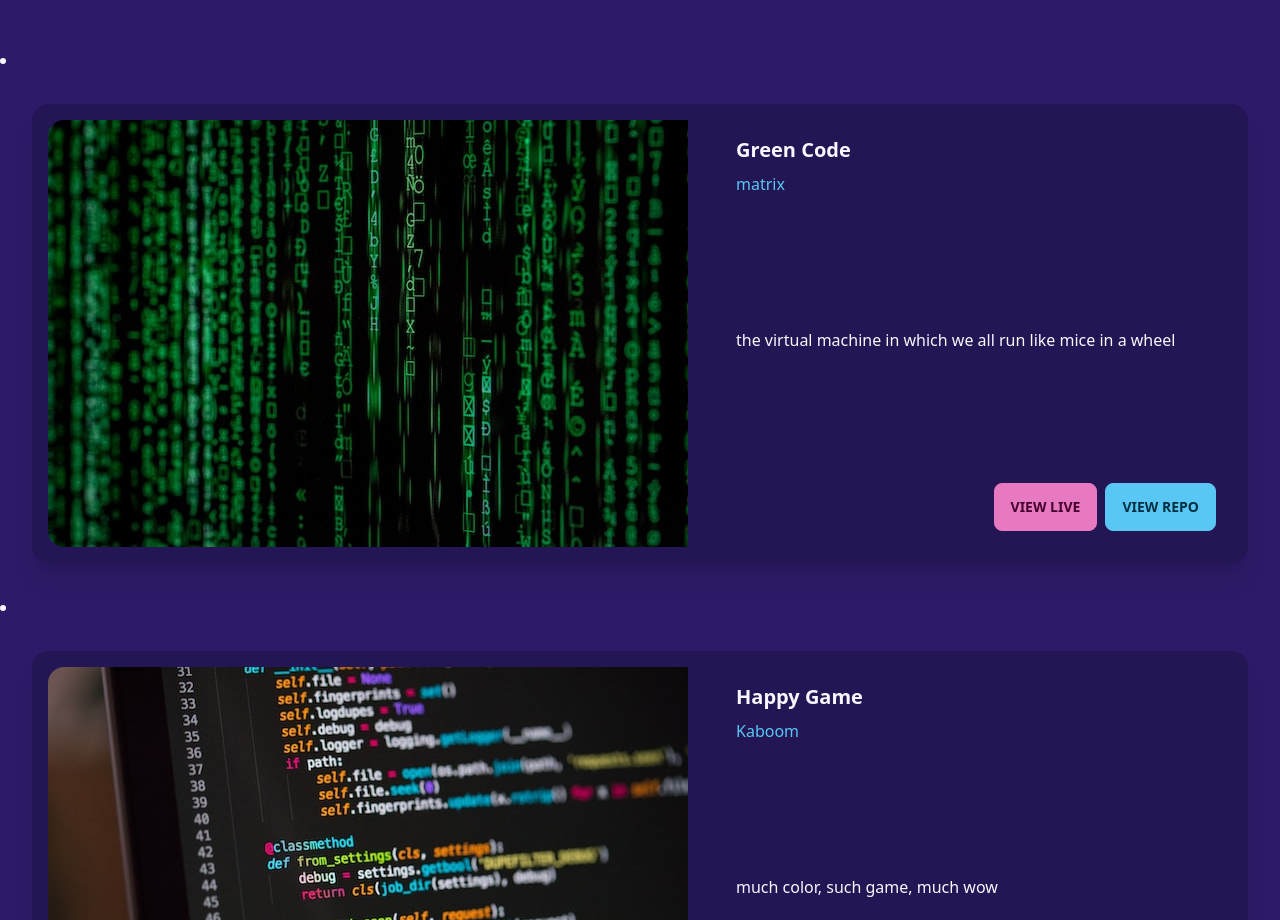
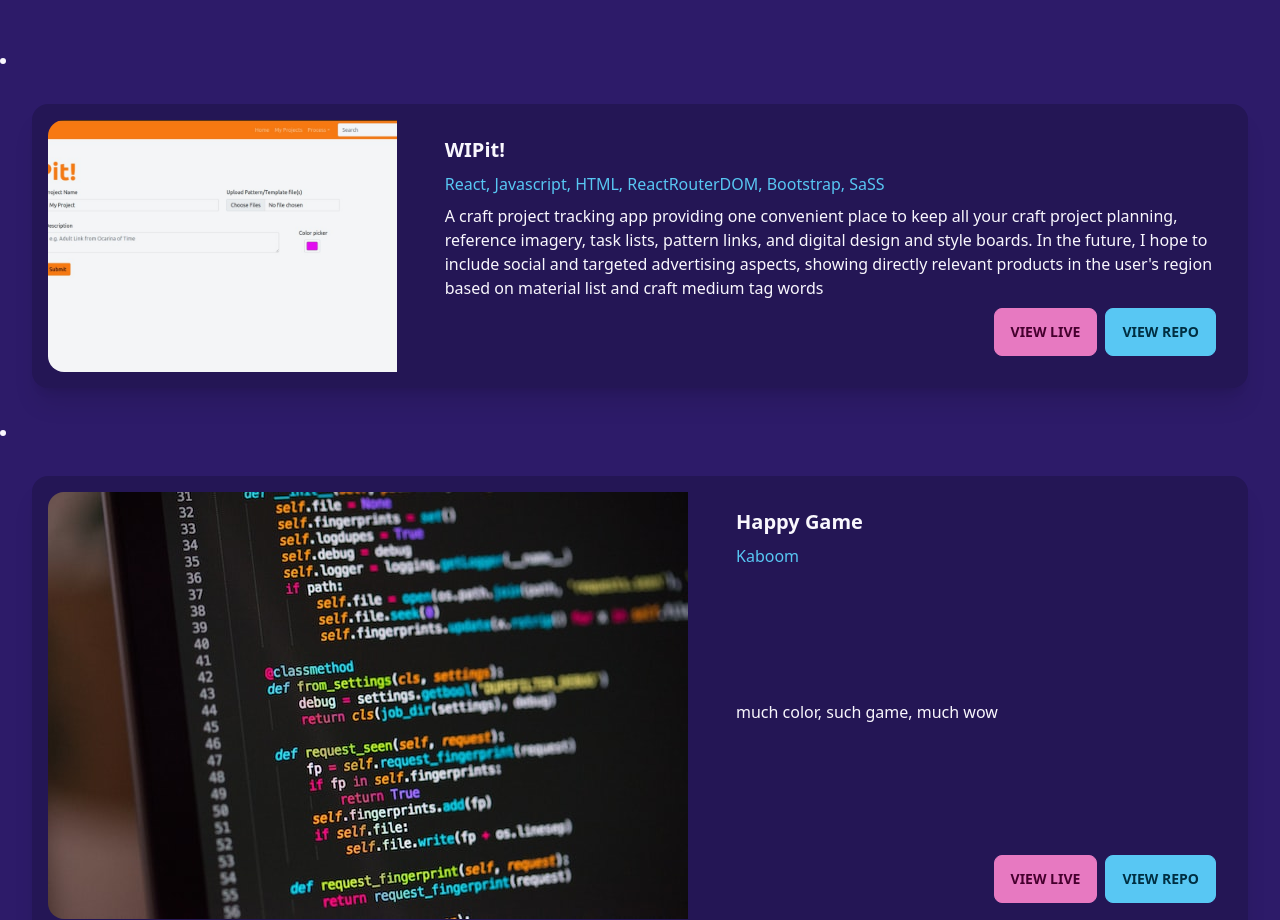
Before and after one commit to kemetcalf/portfolio-2023, a React (Create React App) app: page / in a window 1280 px wide. Shown: the part 1440-2360 px from the top of the page. Built offline with nearby package versions, Linux system fonts and the light colour scheme.

Commit message:
First cards functional for ProjectGallery

```diff
--- a/src/Components/ProjectArray.jsx
+++ b/src/Components/ProjectArray.jsx
@@ -1,16 +1,18 @@
 import green_code from "../Assets/green_code.jpg";
 import bright_code from "../Assets/bright_code.jpg";
 import random_code from "../Assets/random_code.jpg";
+import Wipit_form_view from "../Assets/Wipit_form_view.jpg";
 
 const ProjectArray = [
 	{
 		id: "0",
-		image: green_code,
-		title: "Green Code",
-		tech: "matrix",
-		description: "the virtual machine in which we all run like mice in a wheel",
-		live: "",
-		repo: "",
+		image: Wipit_form_view,
+		title: "WIPit!",
+		tech: "React, Javascript, HTML, ReactRouterDOM, Bootstrap, SaSS",
+		description:
+			"A craft project tracking app providing one convenient place to keep all your craft project planning, reference imagery, task lists, pattern links, and digital design and style boards. In the future, I hope to include social and targeted advertising aspects, showing directly relevant products in the user's region based on material list and craft medium tag words",
+		live: "https://wipit-first-version.netlify.app/",
+		repo: "https://github.com/kemetcalf/craft-app",
 	},
 	{
 		id: "1",
--- a/src/Components/ProjectCard.jsx
+++ b/src/Components/ProjectCard.jsx
@@ -12,10 +12,14 @@ export default function ProjectCard(props) {
 					<p className="text-neutral-content">{description}</p>
 					<div className="card-actions justify-end">
 						<button className="btn btn-primary">
-							<a href={live}>View Live</a>
+							<a href={live} target="_blank" rel="noreferrer">
+								View Live
+							</a>
 						</button>
 						<button className="btn btn-secondary">
-							<a href={repo}>View Repo</a>
+							<a href={repo} target="_blank" rel="noreferrer">
+								View Repo
+							</a>
 						</button>
 					</div>
 				</div>
```
Also changed, not shown: src/Assets/Wipit_form_view.jpg (added).
